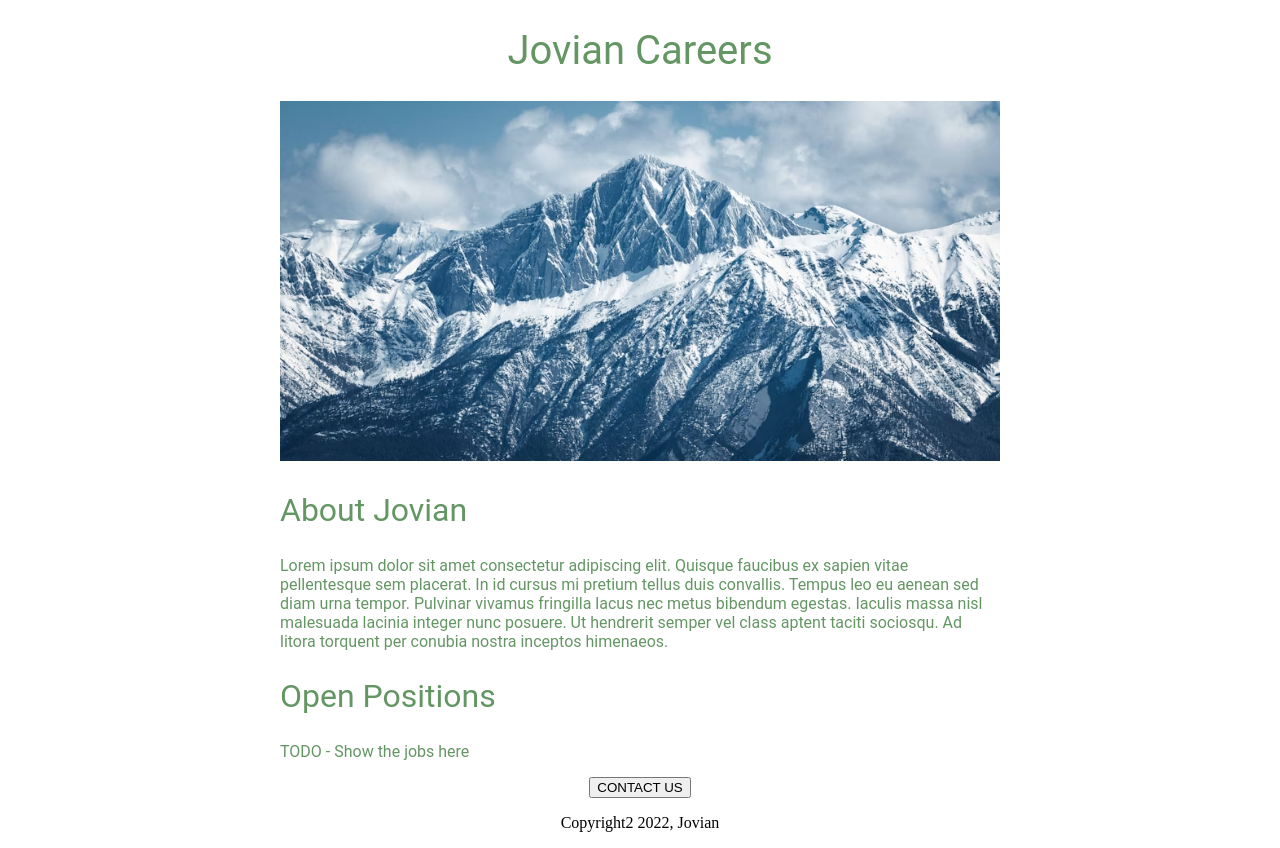
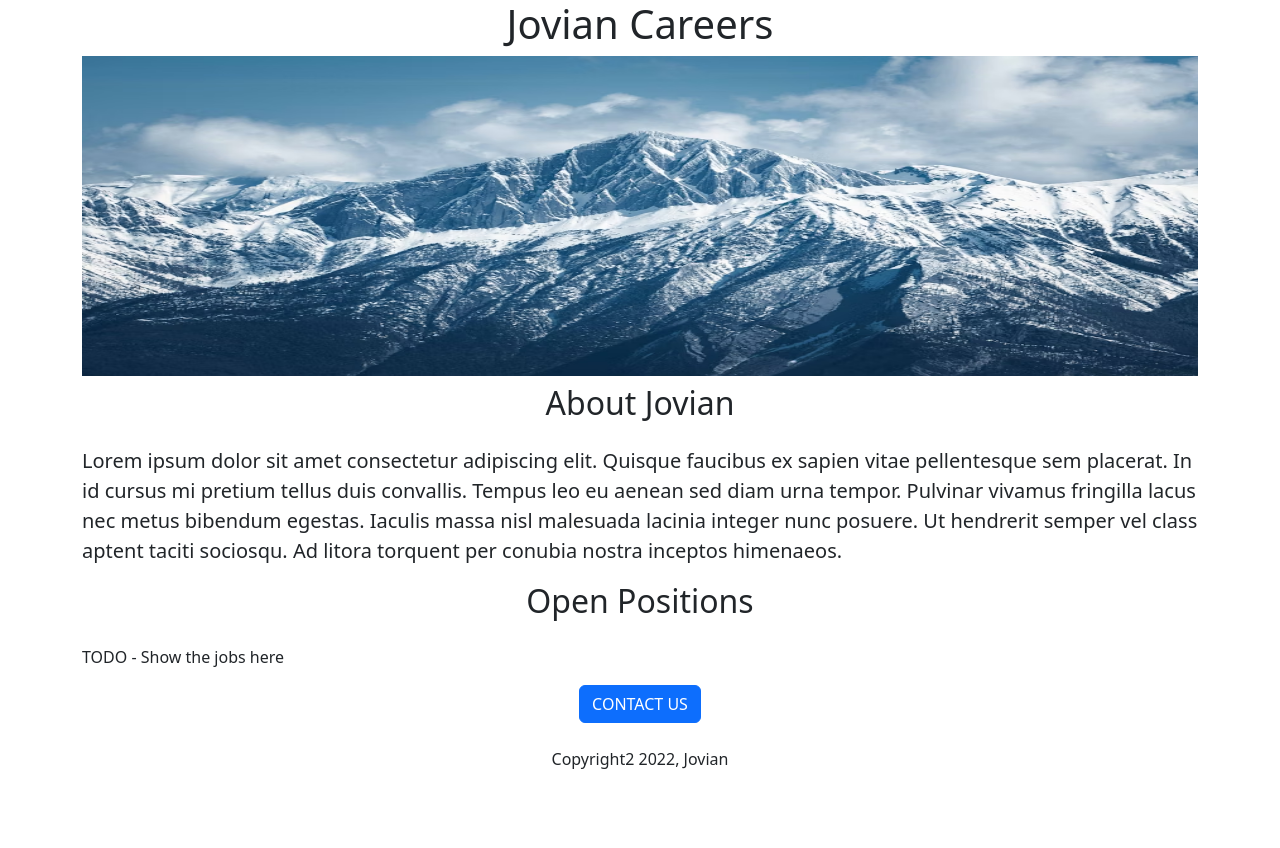
Before and after one commit to AdityaRaghav22/flask-tutorial, a Flask app: page / in a window 1280 px wide. After the commit the page ends 769 px from the top, so only its background shows below. Run offline with Flask 3, Linux system fonts and the light colour scheme.

Commit message:
Bootsrap Done

```diff
--- a/templates/home.html
+++ b/templates/home.html
@@ -2,52 +2,33 @@
 <html>
   <head>
     <title>Aditya Website</title>
+    <meta charset="utf-8">
+    <meta name="viewport" content="width=device-width, initial-scale=1">
+    <link href="https://cdn.jsdelivr.net/npm/bootstrap@5.3.6/dist/css/bootstrap.min.css" rel="stylesheet" integrity="sha384-4Q6Gf2aSP4eDXB8Miphtr37CMZZQ5oXLH2yaXMJ2w8e2ZtHTl7GptT4jmndRuHDT" crossorigin="anonymous">
     <style>
-      h1{
-        font-size :40px;
-        font-family: Roboto;
-        font-weight : normal;
-        color : rgb(100,150,100);
-        text-align: center;
-      }
       #banner{
-        width: 100%;
-        height: 360px;
-        object-fit:cover
-      }
-      h2{
-        font-family: Roboto;
-        font-size: 32px;
-        color: rgb(100,150,100);
-        font-weight:normal;
-      }
-      .BodyText{
-        font-family:roboto;
-        color:rgb(100,150,100);
-        font-weight: normal;
-      }
-      #container{
-        max-width: 720px;
-        margin: 0 auto 0 auto;
+        height: 360px
+        object-fit: center;
+        width: 100%
       }
     </style>
   </head>
   <body>
-    <div id="container">
+    <div class="container">
 
-      <h1> Jovian Careers</h1>
-      <img id="banner" src="https://32426a70-62c5-44ee-9059-fcf6b45fdbd9-00-382wqdeuzgw0c.pike.replit.dev/static/banner.avif" height=320px  alt="">
+      <h1 class ="text-center" > Jovian Careers</h1>
+      <img class= "img_fluid" id="banner" src="https://32426a70-62c5-44ee-9059-fcf6b45fdbd9-00-382wqdeuzgw0c.pike.replit.dev/static/banner.avif" height=320px  alt="">
 
-      <h2>About Jovian</h2>
+      <h2 class ="text-center mt-2 mb-4">About Jovian</h2>
 
-      <p class = "BodyText">
+      <p class="lead">
         Lorem ipsum dolor sit amet consectetur adipiscing elit. Quisque faucibus ex sapien vitae pellentesque sem placerat. In id cursus mi pretium tellus duis convallis. Tempus leo eu aenean sed diam urna tempor. Pulvinar vivamus fringilla lacus nec metus bibendum egestas. Iaculis massa nisl malesuada lacinia integer nunc posuere. Ut hendrerit semper vel class aptent taciti sociosqu. Ad litora torquent per conubia nostra inceptos himenaeos.
       </p>
-      <h2>Open Positions</h2>
-      <p class = "BodyText">TODO - Show the jobs here</p>
-      <div style = "text-align: center;">
-        <button> CONTACT US</button>
-        <p>Copyright2 2022, Jovian</p>
+      <h2 class ="text-center mt-2 mb-4" >Open Positions</h2>
+      <p>TODO - Show the jobs here</p>
+      <div class = "text-center" >
+        <button class="btn btn-primary"> CONTACT US</button>
+        <p class = "mt-4">Copyright2 2022, Jovian</p>
       </div>
     </div>
   </body>
```
